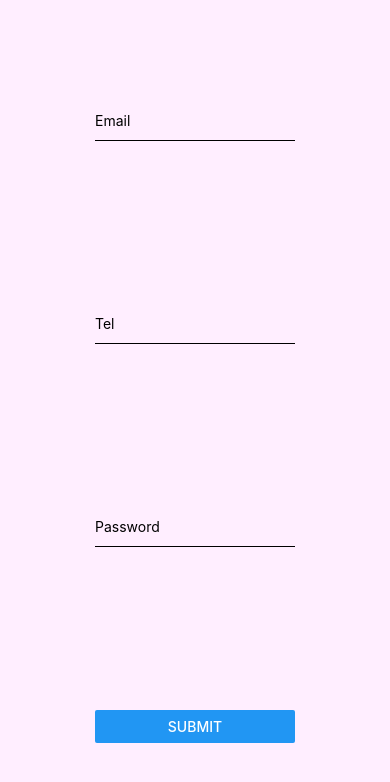
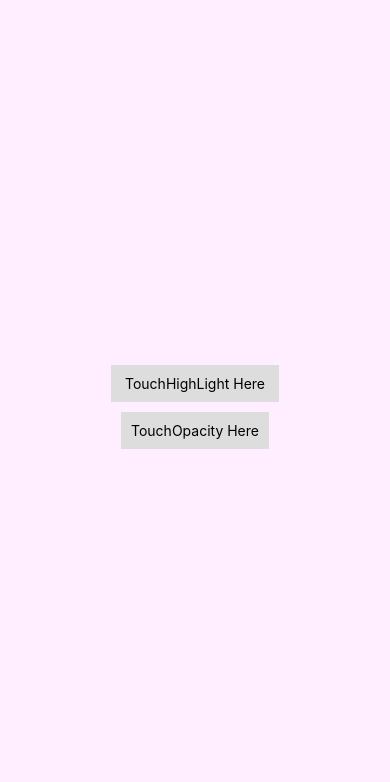
Before and after one commit to Tahidur-Rahman/react-native-practice, a React Native app: screen / in a window 390 px wide. Shown: the top 782 px of the page. Built offline with nearby package versions, Linux system fonts and the light colour scheme.

Commit message:
touch hightLight & opacity component

```diff
--- a/App.js
+++ b/App.js
@@ -1,5 +1,5 @@
 import React from "react";
-import {  StyleSheet, TextInput, View } from "react-native";
+import {  StyleSheet, TextInput, TouchableHighlight, View } from "react-native";
 import ActivityIndicatorPart from "./ActivityIndicator";
 import Buttons from "./Buttons";
 import FlatListBasics from "./FlatListBasics";
@@ -14,6 +14,7 @@
 import Switches from "./Switches";
 import TextInputs from "./TextInputs";
 import Texts from "./Texts";
+import TouchableHighlightExample from "./TouchableHightLights";
 
 export default function App() {
   return (
@@ -35,7 +36,8 @@
       {/* <StatusBarPart /> */}
       {/* <Switches/> */}
       {/* <Texts/> */}
-      <TextInputs/>
+      {/* <TextInputs/> */}
+      <TouchableHighlightExample />
     </View>
   );
 }
--- /dev/null
+++ b/TouchableHightLights.js
@@ -0,0 +1,49 @@
+import React, { useState } from "react";
+import { StyleSheet, Text, TouchableHighlight, View ,TouchableOpacity } from "react-native";
+
+const TouchableHighlightExample = () => {
+  const [count, setCount] = useState(0);
+  const onPress = () => setCount(count + 1);
+
+  return (
+    <View style={styles.container}>
+      <TouchableHighlight onPress={onPress}>
+        <View style={styles.button}>
+          <Text>TouchHighLight Here</Text>
+        </View>
+      </TouchableHighlight>
+      <TouchableOpacity onPress={onPress}>
+        <View style={[styles.button,{margin:10}]}>
+          <Text>TouchOpacity Here</Text>
+        </View>
+      </TouchableOpacity>
+      <View style={styles.countContainer}>
+        <Text style={styles.countText}>
+          {count ? count : null}
+        </Text>
+      </View>
+    </View>
+  );
+}
+
+const styles = StyleSheet.create({
+  container: {
+    flex: 1,
+    justifyContent: "center",
+    paddingHorizontal: 10
+  },
+  button: {
+    alignItems: "center",
+    backgroundColor: "#DDDDDD",
+    padding: 10
+  },
+  countContainer: {
+    alignItems: "center",
+    padding: 10
+  },
+  countText: {
+    color: "#FF00FF"
+  }
+});
+
+export default TouchableHighlightExample;
```
